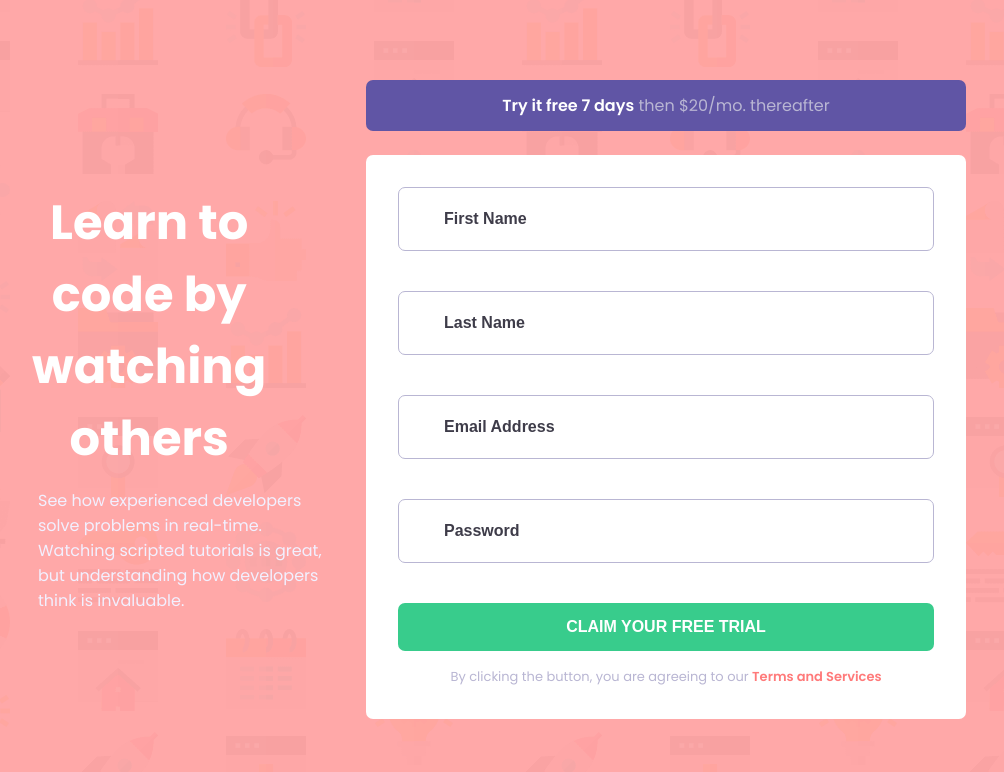
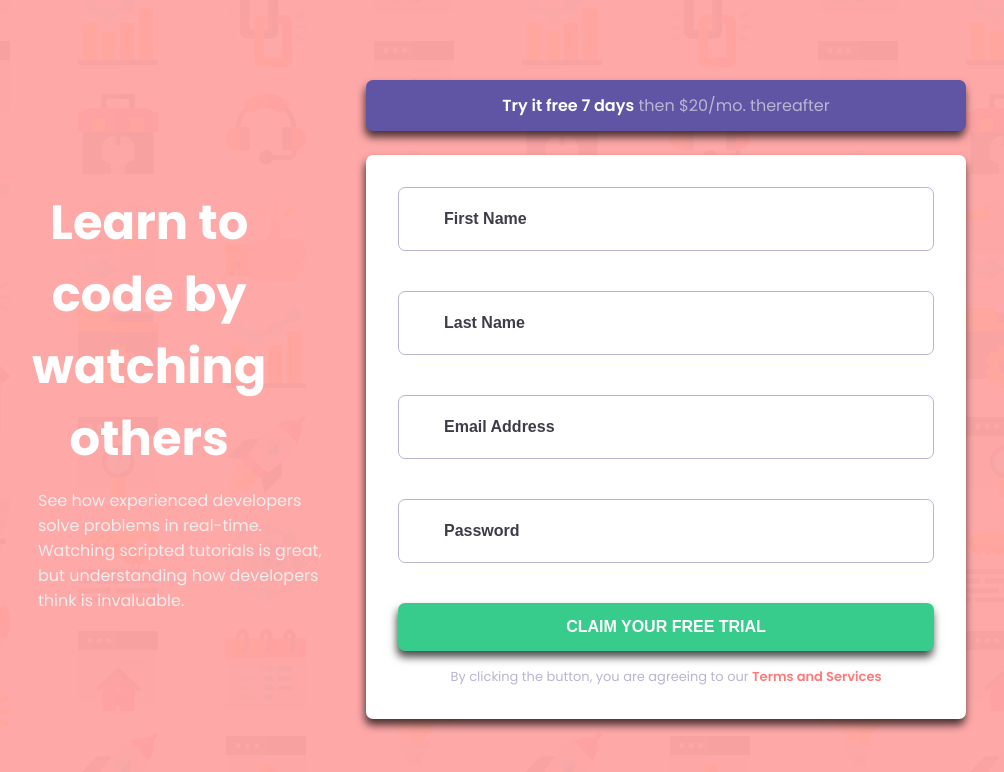
Before and after one commit to Francis-Frimpong/sign-up-form, a plain HTML site: page index.html in a window 1280 px wide. Shown: the whole page, without its empty margins (218-1222 px from the left). Drawn offline with Linux system fonts and the light colour scheme.

Commit message:
improved styling

```diff
--- a/style.css
+++ b/style.css
@@ -45,7 +45,7 @@ body{
     text-align: left;
     width: 70%;
     padding-top: .8em;
-    color: hsl(248, 100%, 97%);
+    color: hsl(0, 0%, 93%);
     position: relative;
     left: 10em;
 }
@@ -68,6 +68,9 @@ body{
     border-radius: 7px;
     color: hsl(246, 25%, 77%);
     margin-bottom: 1.5em;
+    box-shadow: -1px 6px 9px 0px rgba(0,0,0,0.72);
+    -webkit-box-shadow: -1px 6px 9px 0px rgba(0,0,0,0.72);
+    -moz-box-shadow: -1px 6px 9px 0px rgba(0,0,0,0.72);
 }
 
 .form-header span{
@@ -83,7 +86,9 @@ form{
     box-sizing: border-box;
     max-width: 600px;
     width: 600px;
-
+    box-shadow: -1px 6px 9px 0px rgba(0,0,0,0.72);
+    -webkit-box-shadow: -1px 6px 9px 0px rgba(0,0,0,0.72);
+    -moz-box-shadow: -1px 6px 9px 0px rgba(0,0,0,0.72);
 }
 
 form input{
@@ -98,7 +103,12 @@ form input{
     color: hsl(249, 10%, 26%);
     font-weight: 600;
     font-size: 1rem;
-    caret-color: hsl(248, 32%, 49%)
+    caret-color: hsl(248, 32%, 49%);
+    background: url('images/icon-error.svg') no-repeat right center;
+    background-size: 20px;
+    background-position: 30em center; /* Shift icon away from border */
+    padding-right: 40px;
+    background: none;
 
 
 
@@ -123,7 +133,9 @@ form button{
     font-size: 1rem;
     text-transform: uppercase;
     font-weight: 600;
-
+    box-shadow: -1px 6px 9px 0px rgba(0,0,0,0.72);
+    -webkit-box-shadow: -1px 6px 9px 0px rgba(0,0,0,0.72);
+    -moz-box-shadow: -1px 6px 9px 0px rgba(0,0,0,0.72);
 }
 
 .overlay{
```
